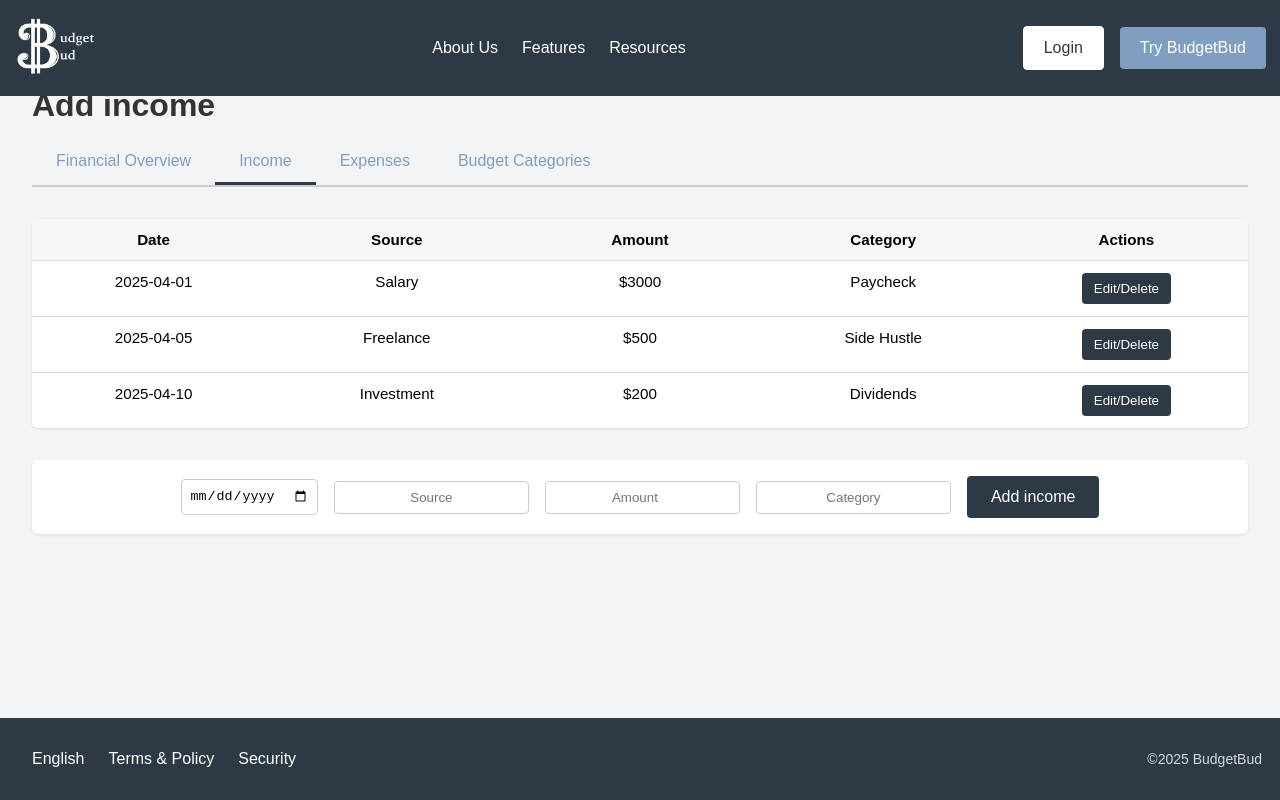
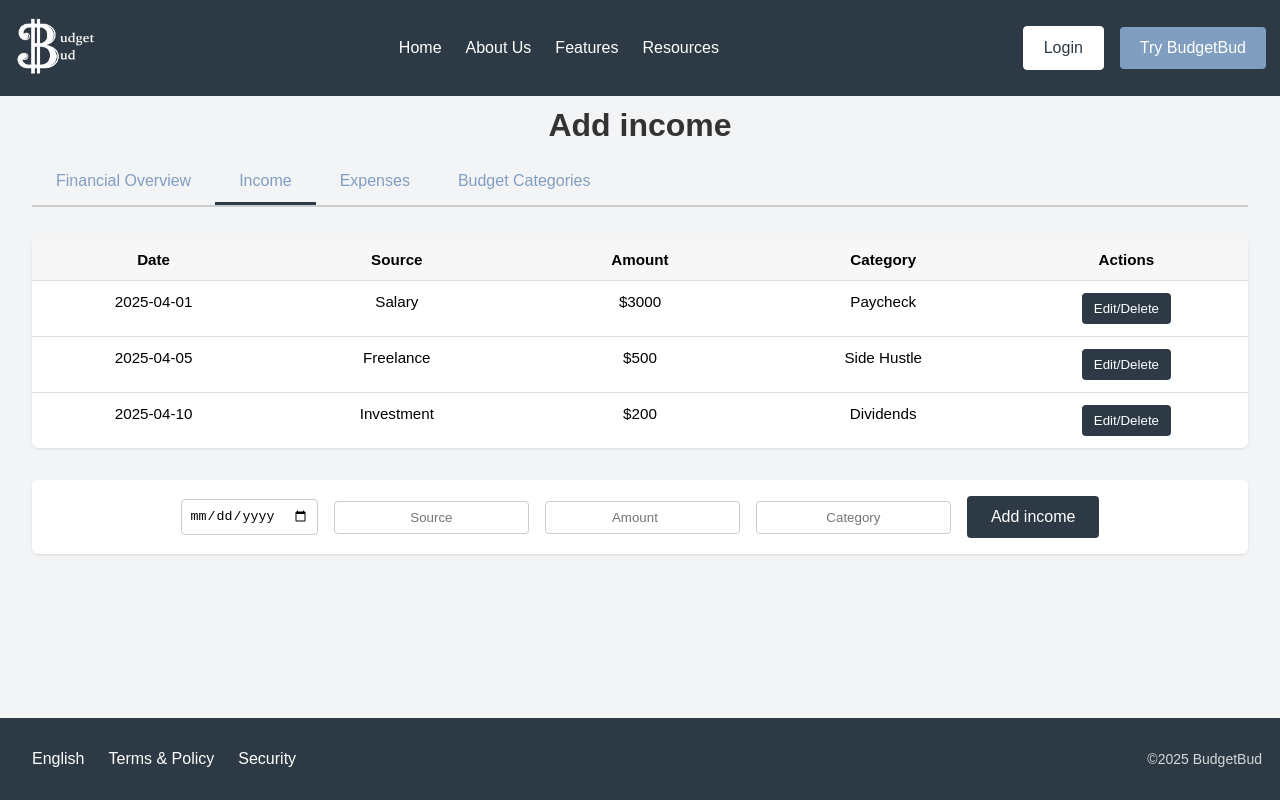
Before and after one commit to Datguy724/BudgetBud, a React (Create React App) app: page /income in a window 1280 px wide. Built offline with nearby package versions, Linux system fonts and the light colour scheme.

Commit message:
Implement authentication context and update routing; refactor Navbar and page components

```diff
--- a/src/App.js
+++ b/src/App.js
@@ -1,12 +1,12 @@
 import './App.css';
 // import Header from './components/Header';
 import Home from './pages/Home.js';
-// import About from './pages/about';
 // import { BrowserRouter as Router, Routes, Route, Link } from 'react-router-dom';
 import Navbar from './components/Navbar.js';
 import Footer from './components/Footer.js';
 import navbarStyles from './components/Navbar.css';
 import footerStyles from './components/Footer.css'
+
 import { BrowserRouter, Routes, Route } from 'react-router-dom';
 import SignUp from './pages/signup.js';
 import signupStyles from './pages/signup.css';
@@ -24,9 +24,12 @@ import About from './pages/About.js';
 import AboutStyles from './pages/About.css';
 import NotFoundPage from './pages/NotFoundPage.js';
 import notFoundPageStyles from './pages/NotFoundPage.css';
+import { AuthProvider } from './context/AuthContext.js';
+
 function App() {
   return (
     <div className="App">
+      <AuthProvider>
       <BrowserRouter>
         <Navbar className={navbarStyles.navbar}/>
         <Routes>
@@ -42,6 +45,7 @@ function App() {
         </Routes>
         <Footer className={footerStyles.footer}/>
       </BrowserRouter>
+      </AuthProvider>
     </div>
   );
 }
--- a/src/components/Navbar.js
+++ b/src/components/Navbar.js
@@ -1,23 +1,16 @@
-import React from "react";
+import React, { useContext } from "react";
 // import budgetBudLogo from '../images/logo.png';
 import logo from '../images/logo.png';
-import { Link } from "react-router-dom";
+import { Link, useNavigate } from "react-router-dom";
 import './Navbar.css';
-import { useState, useEffect } from 'react';
-import { useNavigate } from 'react-router-dom';
+import { AuthContext } from "../context/AuthContext.js";
 
 function Navbar(){
-    const [isAuthenticated, setIsAuthenticated] = useState(false);
+    const { isAuthenticated, logout } = useContext(AuthContext);
     const navigate = useNavigate();
 
-    useEffect(() => {
-        const token = localStorage.getItem("token");
-        setIsAuthenticated(!!token);
-    }, []);
-
     const handleLogout = () => {
-        localStorage.removeItem("token");
-        setIsAuthenticated(false);
+        logout();
         navigate("/");
     };
 
@@ -31,9 +24,21 @@ function Navbar(){
             </div>
 
             <ul className="navbar__links">
-                <li><a href="../about">About Us</a></li>
-                <li><a href="#features">Features</a></li>
-                <li><a href="#resources">Resources</a></li>
+                {isAuthenticated ? (
+                    <>
+                        <li><Link to="/dashboard" className="navbar__link">Dashboard</Link></li>
+                        <li><Link to="/income" className="navbar__link">Income</Link></li>
+                        <li><Link to="/expenses" className="navbar__link">Expenses</Link></li>
+                        <li><Link to="/budgeting" className="navbar__link">Budgeting</Link></li>
+                    </>
+                ) : (
+                    <>
+                    <li><Link to="/" className="navbar__link">Home</Link></li>
+                    <li><Link to="/about">About Us</Link></li>
+                    <li><a href="#features">Features</a></li>
+                    <li><a href="#resources">Resources</a></li>
+                    </>
+                )}
             </ul>
             {/* </div> */}
             <div className="navbar__right">
--- /dev/null
+++ b/src/context/AuthContext.js
@@ -0,0 +1,29 @@
+import React, { createContext, useState, useEffect } from "react";
+
+export const AuthContext = createContext();
+
+export const AuthProvider = ({ children }) => {
+    const [isAuthenticated, setIsAuthenticated] = useState(false);
+
+    useEffect(() => {
+        const token = localStorage.getItem("token");
+        setIsAuthenticated(!!token);
+    }
+    , []);
+
+    const login = (token) => {
+        localStorage.setItem("token", token);
+        setIsAuthenticated(true);
+    };
+
+    const logout = () => {
+        localStorage.removeItem("token");
+        setIsAuthenticated(false);
+    };
+
+    return (
+        <AuthContext.Provider value={{ isAuthenticated, login, logout }}>
+            {children}
+        </AuthContext.Provider>
+    );
+};
--- a/src/pages/Budgeting.css
+++ b/src/pages/Budgeting.css
@@ -4,13 +4,15 @@ body {
     margin: 0;
     font-family: Arial, sans-serif;
     background-color: #f3f4f6; /* Light gray background */
+    height: 100vh; /* Ensures full screen height */
+    width: 100vw; /* Full width */
   }
 
   .budgeting-page {
     display: flex;
     flex-direction: column;
     height: 100vh;
-    padding-top: 60px; /* Space for the top nav */
+    width: 100vw; /* Full width */
   }
 
   /* TOP NAV */
@@ -61,6 +63,11 @@ body {
     font-size: 2rem;
     margin-bottom: 1rem;
     color: #333;
+    padding-top: 75px;
+    display: flex;
+    justify-content: center;
+    align-items: center;
+    font-weight: bold;
   }
 
   /* TABS */
--- a/src/pages/Budgeting.js
+++ b/src/pages/Budgeting.js
@@ -115,18 +115,6 @@ function BudgetingPage() {
 
   return (
     <div className="budgeting-page">
-      {/* TOP NAV */}
-      <nav className="top-nav">
-        <div className="nav-left">
-          <div className="logo">
-            <span className="logo-icon">$</span> BudgetBud
-          </div>
-        </div>
-        <div className="nav-right">
-          <Link to="/" className="nav-home-link">Home</Link>
-        </div>
-      </nav>
-
       <main className="main-content">
         <h1 className="budget-title">Budgeting</h1>
 
--- a/src/pages/Expenses.css
+++ b/src/pages/Expenses.css
@@ -3,6 +3,9 @@
 /* Base & Body */
 body {
     margin: 0;
+    padding: 0;
+    height: 100%; /* Ensures full screen height */
+    width: 100%;
     font-family: Arial, sans-serif;
     background-color: #f3f4f6; /* Light gray background */
   }
@@ -11,43 +14,7 @@ body {
     display: flex;
     flex-direction: column;
     height: 100vh;
-  }
-
-  /* TOP NAV */
-  .top-nav {
-    display: flex;
-    justify-content: space-between;
-    align-items: center;
-    background-color: #2d3a45;
-    padding: 1rem;
-    color: #ffffff;
-  }
-
-  .logo {
-    font-size: 1.25rem;
-    font-weight: bold;
-    display: flex;
-    align-items: center;
-  }
-
-  .logo-icon {
-    margin-right: 0.5rem;
-    font-weight: bold;
-  }
-
-  .nav-right .nav-home-link {
-    text-decoration: none;
-    color: #ffffff;
-    font-weight: 500;
-    font-size: 1rem;
-    padding: 0.5rem 1rem;
-    border: 1px solid #ffffff;
-    border-radius: 4px;
-  }
-
-  .nav-right .nav-home-link:hover {
-    background-color: #ffffff;
-    color: #2d3a45;
+    width: 100vw
   }
 
   /* MAIN CONTENT */
@@ -61,6 +28,11 @@ body {
     font-size: 2rem;
     margin-bottom: 1rem;
     color: #333;
+    padding-top: 75px;
+    display: flex;
+    justify-content: center;
+    align-items: center;
+    font-weight: bold;
   }
 
   /* TABS */
--- a/src/pages/Expenses.js
+++ b/src/pages/Expenses.js
@@ -43,18 +43,6 @@ function ExpensesPage() {
 
   return (
     <div className="expenses-page">
-      {/* TOP NAVIGATION */}
-      <nav className="top-nav">
-        <div className="nav-left">
-          <div className="logo">
-            <span className="logo-icon">$</span> BudgetBud
-          </div>
-        </div>
-        <div className="nav-right">
-          <Link to="/" className="nav-home-link">Home</Link>
-        </div>
-      </nav>
-
       <main className="main-content">
         {/* PAGE TITLE */}
         <h1 className="expenses-title">Expenses</h1>
--- a/src/pages/Income.css
+++ b/src/pages/Income.css
@@ -5,49 +5,15 @@ body {
     margin: 0;
     font-family: Arial, sans-serif;
     background-color: #f3f4f6; /* Light gray background */
+    height: 100vh; /* Ensures full screen height */
+    width: 100vw; /* Full width */
   }
 
   .income-page {
     display: flex;
     flex-direction: column;
     height: 100vh;
-  }
-
-  /* TOP NAV */
-  .top-nav {
-    display: flex;
-    justify-content: space-between;
-    align-items: center;
-    background-color: #2d3a45;
-    padding: 1rem;
-    color: #ffffff;
-  }
-
-  .logo {
-    font-size: 1.25rem;
-    font-weight: bold;
-    display: flex;
-    align-items: center;
-  }
-
-  .logo-icon {
-    margin-right: 0.5rem;
-    font-weight: bold;
-  }
-
-  .nav-right .nav-home-link {
-    text-decoration: none;
-    color: #ffffff;
-    font-weight: 500;
-    font-size: 1rem;
-    padding: 0.5rem 1rem;
-    border: 1px solid #ffffff;
-    border-radius: 4px;
-  }
-
-  .nav-right .nav-home-link:hover {
-    background-color: #ffffff;
-    color: #2d3a45;
+    width: 100vw; /* Full width */
   }
 
   /* MAIN CONTENT */
@@ -61,6 +27,11 @@ body {
     font-size: 2rem;
     margin-bottom: 1rem;
     color: #333;
+    padding-top: 75px;
+    display: flex;
+    justify-content: center;
+    align-items: center;
+    font-weight: bold;
   }
 
   /* TABS */
--- a/src/pages/Income.js
+++ b/src/pages/Income.js
@@ -6,18 +6,6 @@ import './Income.css';
 function IncomePage() {
   return (
     <div className="income-page">
-      {/* TOP NAVIGATION */}
-      <nav className="top-nav">
-        <div className="nav-left">
-          <div className="logo">
-            <span className="logo-icon">$</span> BudgetBud
-          </div>
-        </div>
-        <div className="nav-right">
-          <Link to="/" className="nav-home-link">Home</Link>
-        </div>
-      </nav>
-
       <main className="main-content">
         <h1 className="income-title">Add income</h1>
 
--- a/src/pages/signin.js
+++ b/src/pages/signin.js
@@ -1,17 +1,16 @@
-import React from 'react';
+import React, { useState, useContext } from 'react';
 import { useForm } from 'react-hook-form';
 import './signin.css';
 import { ToastContainer, toast } from 'react-toastify';
 import 'react-toastify/dist/ReactToastify.css';
 import { useNavigate } from 'react-router-dom';
-import { set } from 'mongoose';
-import { useState } from 'react';
+import { AuthContext } from '../context/AuthContext.js';
+
 const SignIn = () => {
   const { register, handleSubmit, formState: { errors } } = useForm();
   const navigate = useNavigate();
   const [isLoading, setIsLoading] = useState(false);
-  const [username, setUsername] = useState("");
-  const [password, setPassword] = useState("");
+  const { login } = useContext(AuthContext);
 
   const handleLogin = async (data) => {
     setIsLoading(true);
@@ -27,7 +26,7 @@ const SignIn = () => {
       if (!response.ok) {
         throw new Error(result.message || "Login Failed");
       }
-      localStorage.setItem("token", result.token);
+      login(data.token);
       toast.success("Login successful!");
       navigate("/dashboard");
     } catch (error) {
--- a/src/pages/signup.js
+++ b/src/pages/signup.js
@@ -9,11 +9,10 @@ import { ToastContainer, toast } from 'react-toastify';
 import 'react-toastify/dist/ReactToastify.css';
 
 function SignUp() {
-  const { register, handleSubmit, watch, formState: { errors } } = useForm();
+  const { register, handleSubmit, formState: { errors } } = useForm();
   const navigate = useNavigate();
   const [isLoading, setIsLoading] = useState(false);
 
-  const password = watch("password");
 
   const handleSignup = async (data) => {
     setIsLoading(true);
```
